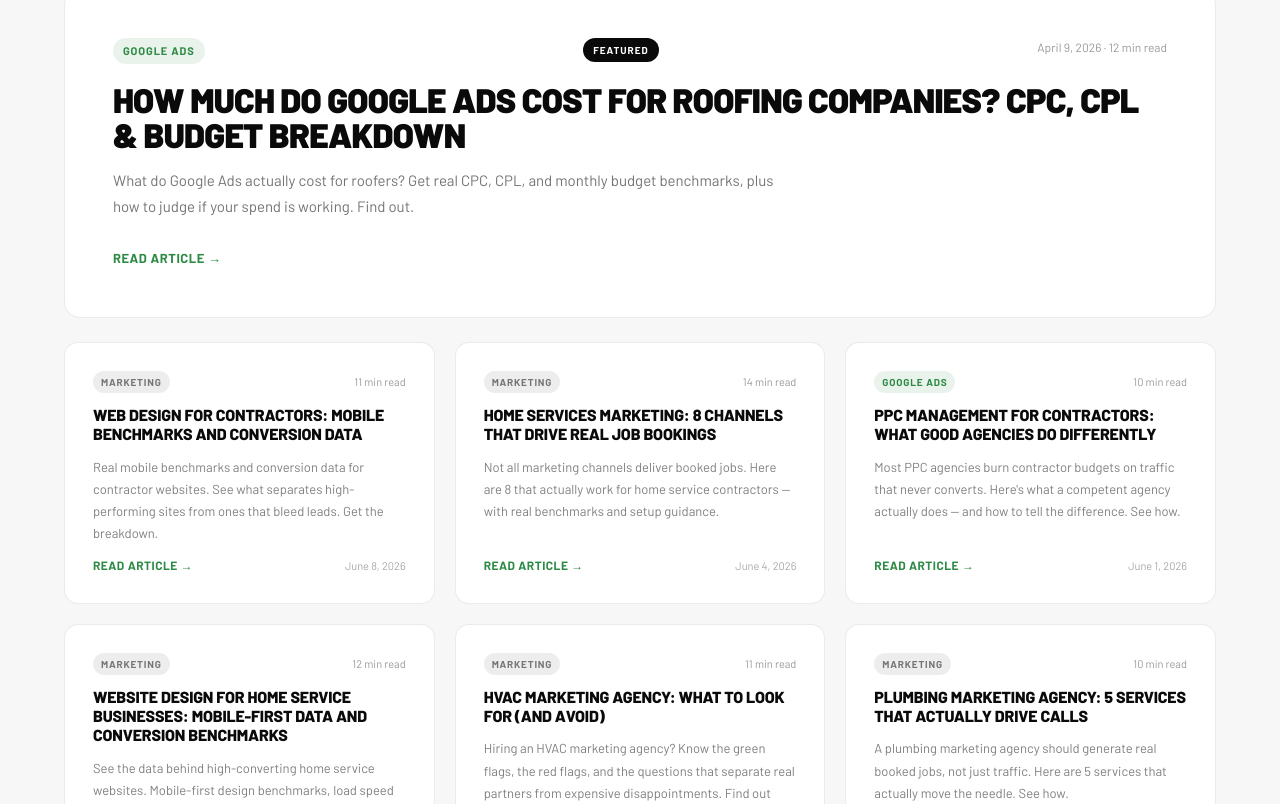
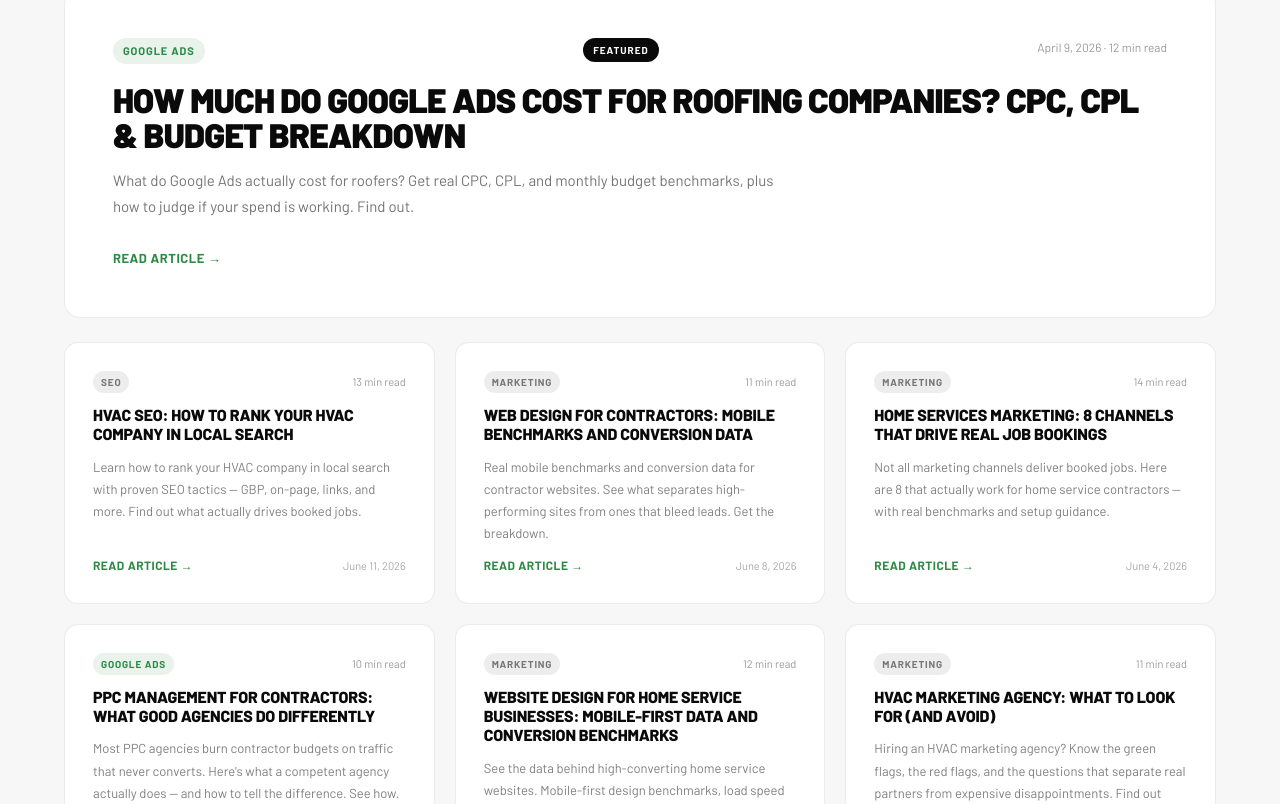
Before and after one commit to webberossi89/thomas-town-digital, a Next.js app: page /blog in a window 1280 px wide. Shown: the part 517-1321 px from the top of the page. Built offline with nearby package versions, Linux system fonts and the light colour scheme.

Commit message:
SEO: add hvac-seo-local-search-ranking to blog listing

```diff
--- a/app/blog/page.tsx
+++ b/app/blog/page.tsx
@@ -17,6 +17,15 @@ const posts = [
       readTime: "12 min read",
       slug: "google-ads-cost-roofing-companies",
     },
+  {
+    category: "SEO",
+    title: "HVAC SEO: How to Rank Your HVAC Company in Local Search",
+    summary: "Learn how to rank your HVAC company in local search with proven SEO tactics — GBP, on-page, links, and more. Find out what actually drives booked jobs.",
+    date: "June 11, 2026",
+    dateISO: "2026-06-11",
+    readTime: "13 min read",
+    slug: "hvac-seo-local-search-ranking",
+  },
   {
     category: "Marketing",
     title: "Web Design for Contractors: Mobile Benchmarks and Conversion Data",
```
